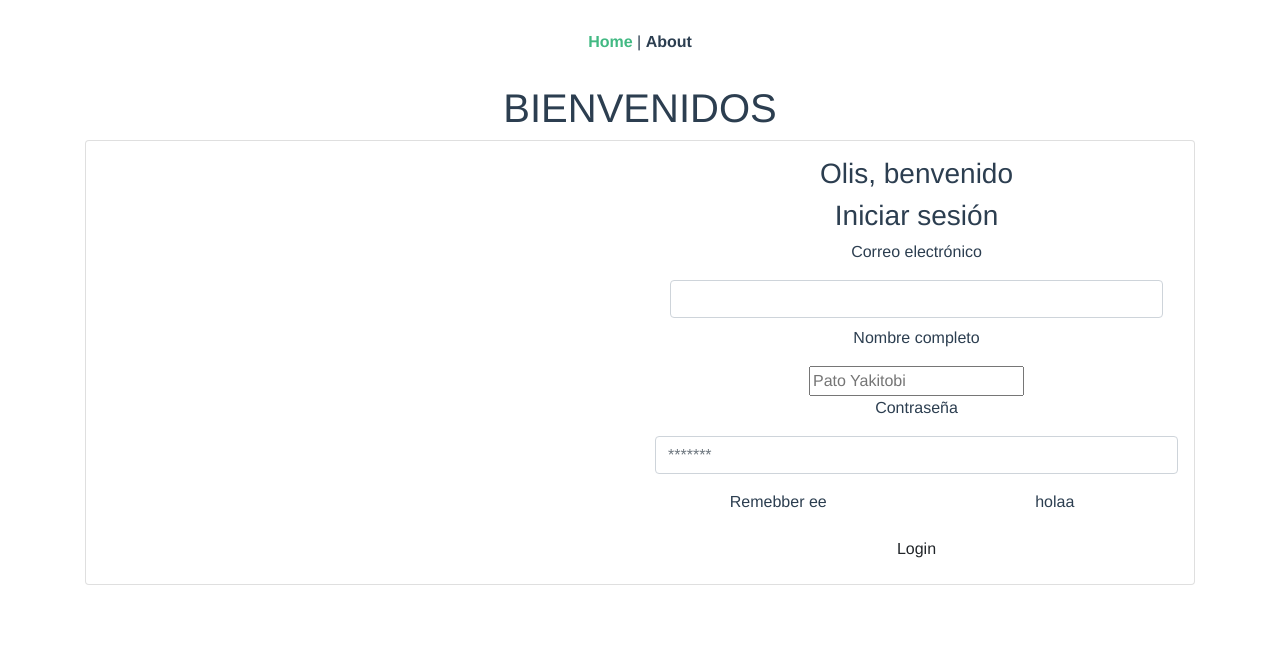
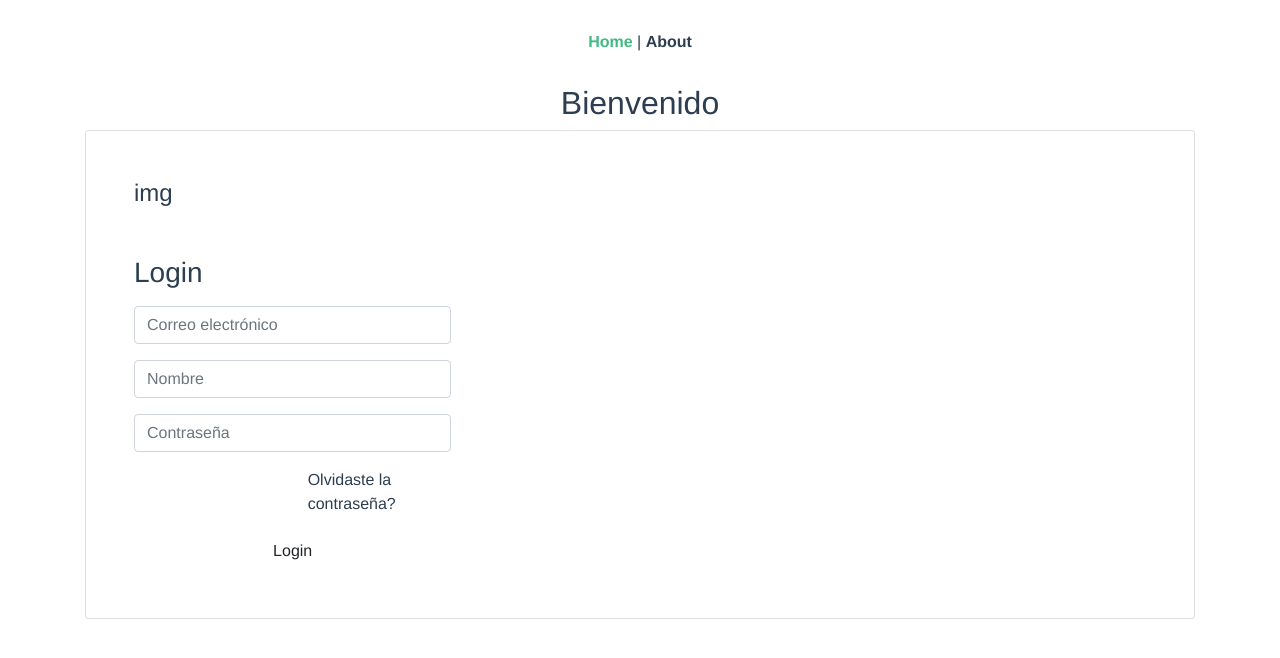
Before and after one commit to Proyecto-Integral-Web/155075, a Vue app in the folder practica_1/vue_practica/: page / in a window 1280 px wide. Shown: the top 658 px of the page. Built offline with nearby package versions, Linux system fonts and the light colour scheme.

Commit message:
Cambios iniciales al formulario

```diff
--- a/practica_1/vue_practica/src/components/LoginForm.vue
+++ b/practica_1/vue_practica/src/components/LoginForm.vue
@@ -3,39 +3,37 @@
        <header>
         <div class="logo"></div>
        </header>
-      <section>
-        <h3>Olis, benvenido</h3>
-          <h3>Iniciar sesión</h3>
+      <section class="alinearIzq">
+        <h4 class="mb-5">img</h4>
+        <h3>Login</h3>
       <div class="form-group">
-              <div class="col">
-                <p>Correo electrónico</p>
+              <div>
                   <input
                     type="email"
-                  class="form-control mb-2"
+                    class="form-control mb-3 mt-3"
+                    placeholder="Correo electrónico"
                   >
               </div>
-      <div class="contenEntrada">
-        <p>Nombre completo</p>
+              <div>
                   <input
                   type="text"
-           placeholder="Pato Yakitobi"
+                  class="form-control mb-3 mt-3"
+                  placeholder="Nombre"
                   />
               </div>
               <div>
-        <p>Contraseña</p>
                   <input
                     type="password"
                     class="form-control"
-            placeholder="*******"
+                    placeholder="Contraseña"
                   />
                 </div>
       </div>
     <div class="row">
       <div class="col">
-        <p>Remebber ee</p>
       </div>
       <div class="col">
-        <p>holaa</p>
+        <p>Olvidaste la contraseña?</p>
       </div>
     </div>
 
@@ -61,4 +59,7 @@ export default {
     background: pink;
   }
 }
+.alinearIzq{
+  text-align: start;
+}
 </style>
--- a/practica_1/vue_practica/src/views/Login.vue
+++ b/practica_1/vue_practica/src/views/Login.vue
@@ -1,15 +1,14 @@
 <template>
   <div class="login container">
-   <h1> BIENVENIDOS </h1>
-    <div class="card p-3">
+   <h2> Bienvenido </h2>
+    <div class="card p-5">
       <!--incovamos componente para ordenar hacia la derecha-->
      <div class="row">
-      <div class="col">
-
+      <div class="col-md-4">
+        <LoginForm></LoginForm>
        </div>
        <div class="col">
         <!--Invocamos el componente para su visualizacion-->
-       <LoginForm></LoginForm>
      </div>
     </div><!--Hasta aqui termina el div del primer row, ordenando todo el loginform-->
    </div>
```
Also changed, not shown: practica_1/vue_practica/src/assets/login-ejemplo1.png (added), practica_1/vue_practica/src/assets/login-ejemplo2.png (added). Lines whose indentation alone changed are shown as unchanged.
